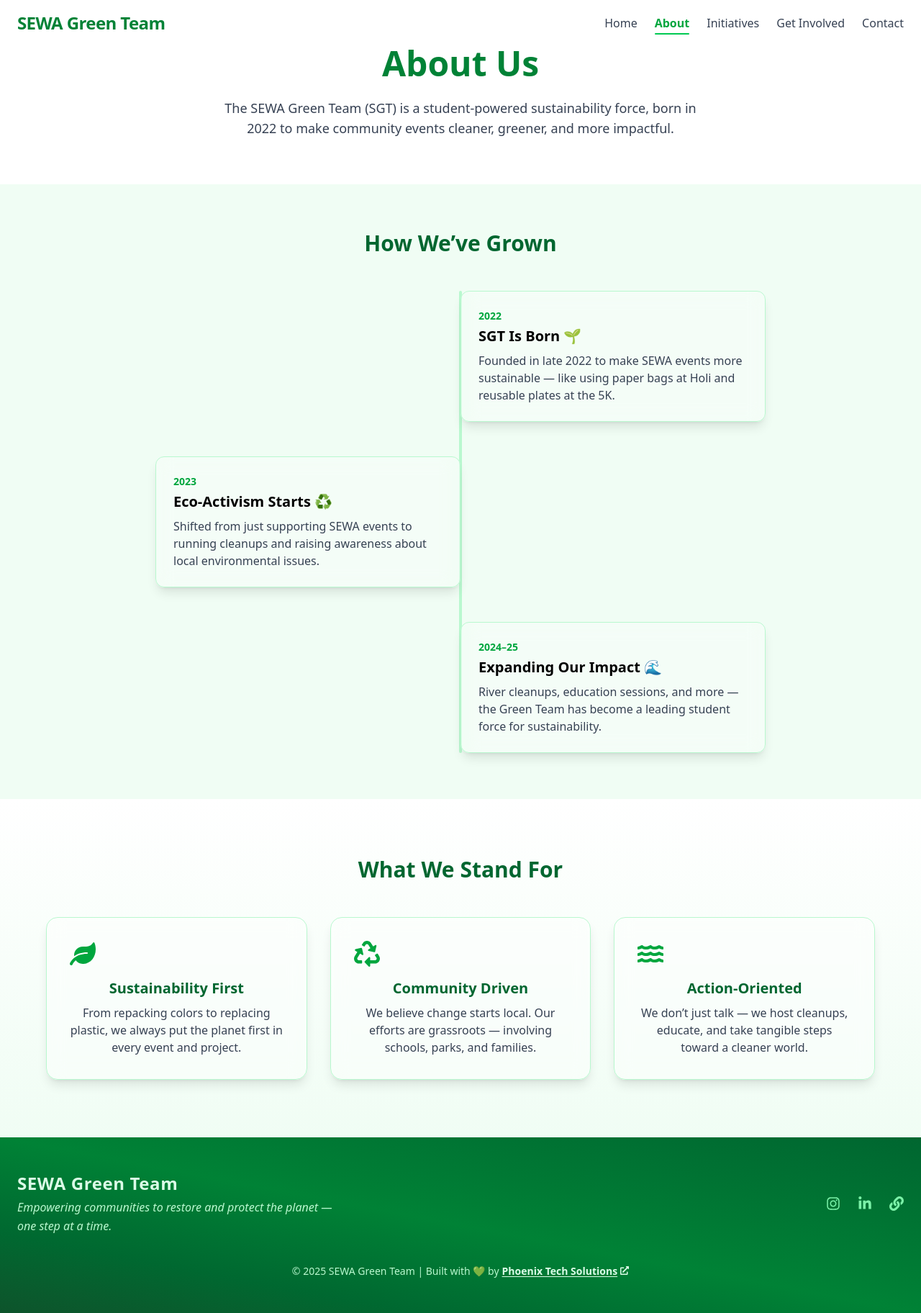
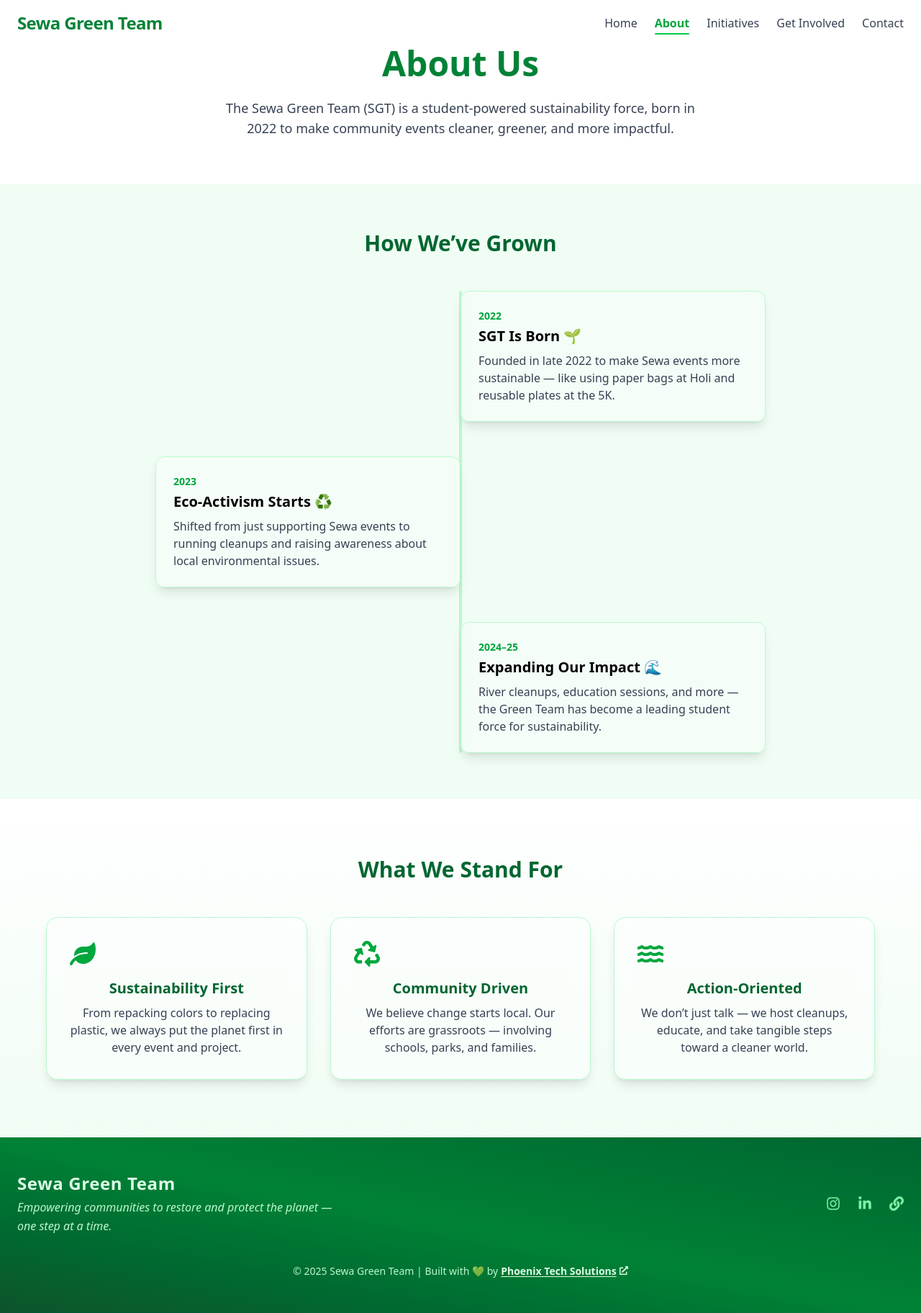
Before and after one commit to rebanto/sewa-green-team, a React (Vite) app: page /about in a window 1280 px wide. Shown: the whole page at 72% size. Built offline with nearby package versions, Linux system fonts and the light colour scheme.

Commit message:
minor: change name to Sewa instead of SEWA

```diff
--- a/index.html
+++ b/index.html
@@ -4,7 +4,7 @@
     <meta charset="UTF-8" />
     <link rel="icon" type="image/svg+xml" href="/vite.svg" />
     <meta name="viewport" content="width=device-width, initial-scale=1.0" />
-    <title>SEWA Green Team</title>
+    <title>Sewa Green Team</title>
   </head>
   <body>
     <div id="root"></div>
--- a/src/components/Footer.tsx
+++ b/src/components/Footer.tsx
@@ -6,7 +6,7 @@ const Footer = () => {
       {/* Removed animated leaves */}
       <div className="relative max-w-7xl mx-auto flex flex-col md:flex-row items-center justify-between gap-6 md:gap-0">
         <div>
-          <h2 className="text-2xl font-extrabold tracking-wide mb-1 select-text">SEWA Green Team</h2>
+          <h2 className="text-2xl font-extrabold tracking-wide mb-1 select-text">Sewa Green Team</h2>
           <p className="text-green-200 max-w-xs md:max-w-md leading-relaxed font-light italic">
             Empowering communities to restore and protect the planet — one step at a time.
           </p>
@@ -42,7 +42,7 @@ const Footer = () => {
         </nav>
       </div>
       <p className="mt-10 text-center text-green-200 text-sm select-text">
-        © {new Date().getFullYear()} SEWA Green Team | Built with 💚 by
+        © {new Date().getFullYear()} Sewa Green Team | Built with 💚 by
         <span className="font-bold text-green-100 underline underline-offset-2 ml-1 hover:text-white transition-colors duration-200">
           <a
             href="https://www.linkedin.com/company/phoenixtechsolutions"
--- a/src/components/Hero.tsx
+++ b/src/components/Hero.tsx
@@ -47,7 +47,7 @@ const Hero = () => {
       >
         <div className="backdrop-blur-md bg-white/10 border border-white/20 shadow-xl rounded-2xl p-10 max-w-3xl mx-auto">
           <h1 className="text-5xl sm:text-6xl font-extrabold text-white mb-4 drop-shadow-md leading-tight">
-            SEWA Green Team
+            Sewa Green Team
           </h1>
           <p className="text-2xl sm:text-3xl font-medium text-green-300 mb-8 h-[40px] select-none cursor-default">
             <span ref={typedRef} />
--- a/src/components/Navbar.tsx
+++ b/src/components/Navbar.tsx
@@ -47,7 +47,7 @@ const Navbar = () => {
             animate={{ opacity: 1, x: 0 }}
             transition={{ duration: 0.4 }}
           >
-            SEWA Green Team
+            Sewa Green Team
           </motion.span>
         </Link>
 
--- a/src/pages/About.tsx
+++ b/src/pages/About.tsx
@@ -18,13 +18,13 @@ const timelineData = [
     year: "2022",
     title: "SGT Is Born 🌱",
     description:
-      "Founded in late 2022 to make SEWA events more sustainable — like using paper bags at Holi and reusable plates at the 5K.",
+      "Founded in late 2022 to make Sewa events more sustainable — like using paper bags at Holi and reusable plates at the 5K.",
   },
   {
     year: "2023",
     title: "Eco-Activism Starts ♻️",
     description:
-      "Shifted from just supporting SEWA events to running cleanups and raising awareness about local environmental issues.",
+      "Shifted from just supporting Sewa events to running cleanups and raising awareness about local environmental issues.",
   },
   {
     year: "2024–25",
@@ -75,7 +75,7 @@ const About = () => {
           variants={fadeUp}
           custom={1}
         >
-          The SEWA Green Team (SGT) is a student-powered sustainability force, born in 2022 to make community events cleaner, greener, and more impactful.
+          The Sewa Green Team (SGT) is a student-powered sustainability force, born in 2022 to make community events cleaner, greener, and more impactful.
         </motion.p>
       </motion.section>
 
--- a/src/pages/Home.tsx
+++ b/src/pages/Home.tsx
@@ -35,7 +35,7 @@ const Home = () => {
           Together, We’re Growing a Greener Future 🌍
         </h2>
         <p className="text-gray-700 mb-10 text-lg max-w-3xl mx-auto">
-          SEWA Green Team is a youth-powered environmental force reshaping communities through cleanups, education, and green action.
+          Sewa Green Team is a youth-powered environmental force reshaping communities through cleanups, education, and green action.
         </p>
         <div className="flex flex-col sm:flex-row items-center justify-center gap-4 mb-8">
           <Link
--- a/src/pages/Initiatives.tsx
+++ b/src/pages/Initiatives.tsx
@@ -20,7 +20,7 @@ const initiatives = [
 	{
 		title: 'Adopt-A-Mile Road Program',
 		description:
-			'In partnership with SEWA International, we’ve taken full responsibility for a local roadway—ensuring it stays clean and green through regular maintenance drives.',
+			'In partnership with Sewa International, we’ve taken full responsibility for a local roadway—ensuring it stays clean and green through regular maintenance drives.',
 		icon: <FaRoad className="text-yellow-600 text-3xl" />,
 		image: '/hero_bg.jpg',
 	},
```
